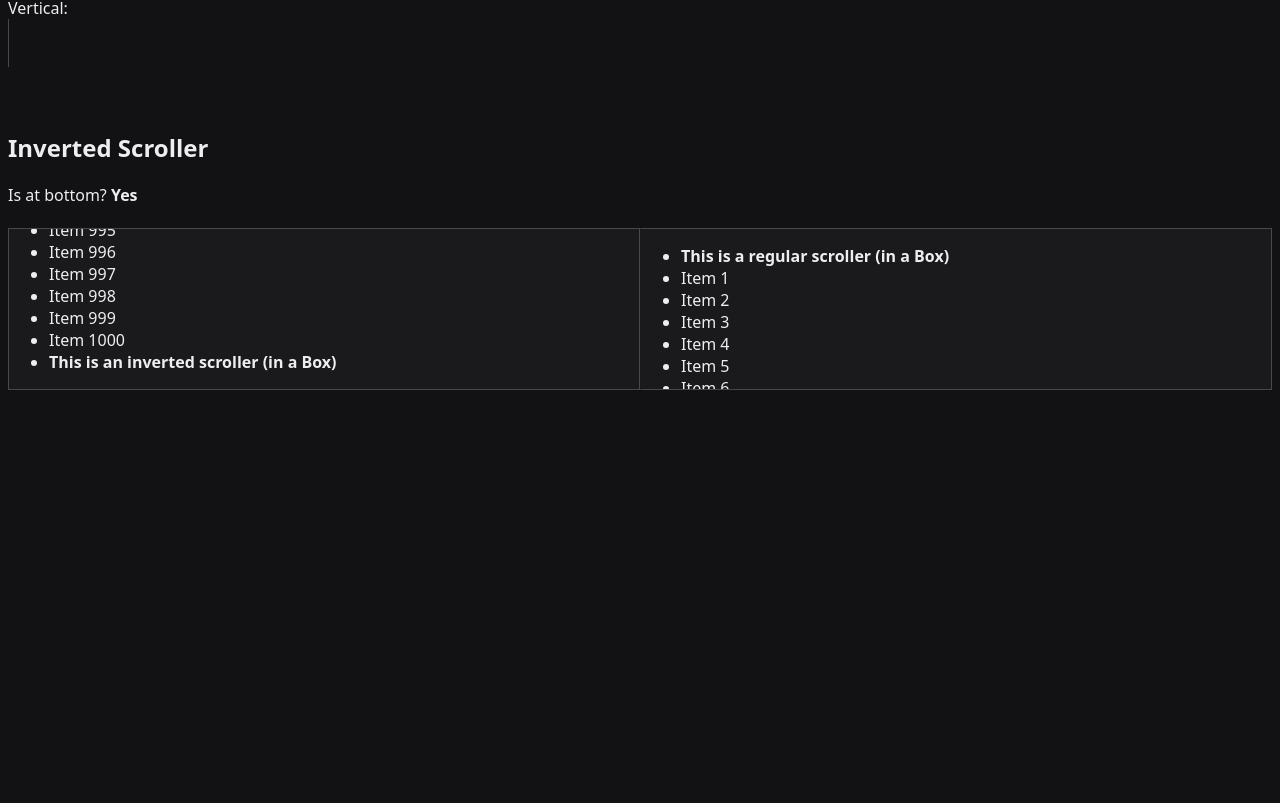
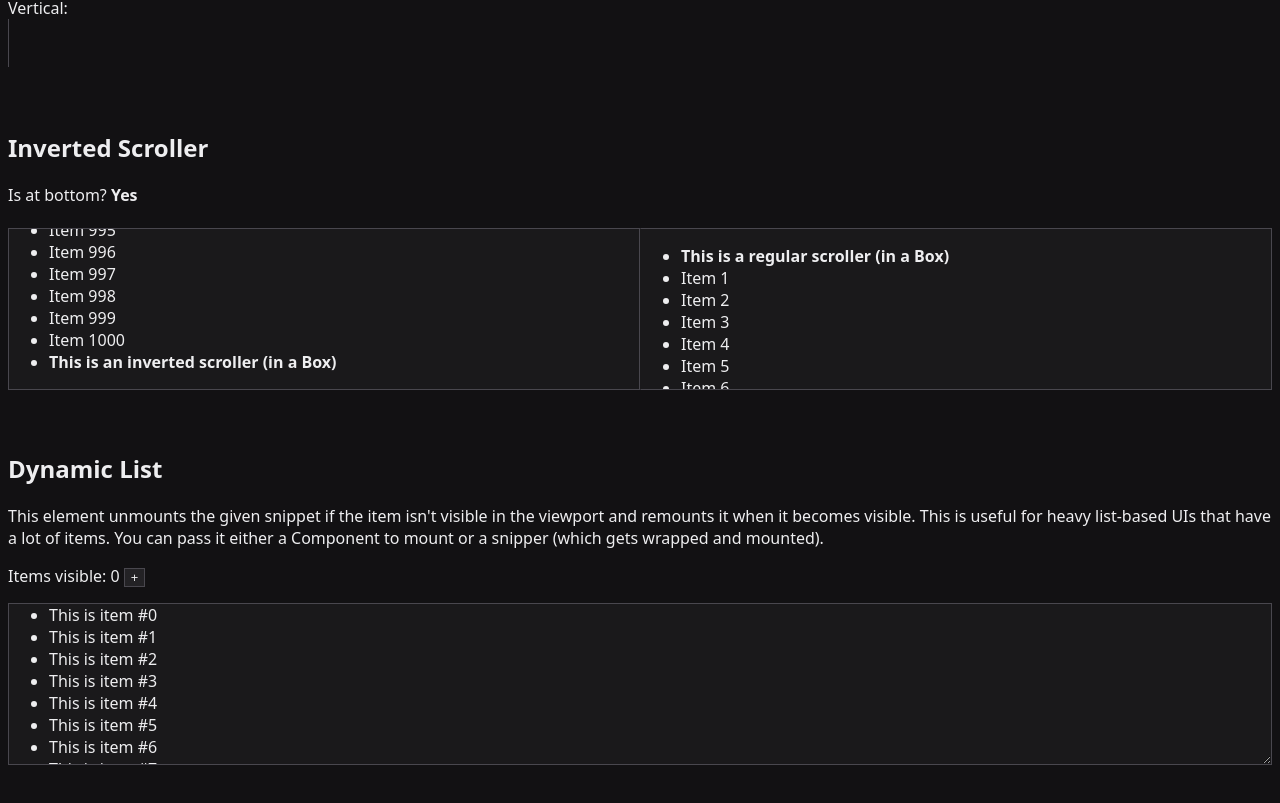
Before and after one commit to Casterlabs/casterlabs-ui, a SvelteKit app: page / in a window 1280 px wide. Shown: the part 1191-1994 px from the top of the page. Before the commit the page ends 1785 px from the top, so only its background shows below. Built offline with nearby package versions, Linux system fonts and the light colour scheme.

Commit message:
Dynamic list!

```diff
--- /dev/null
+++ b/src/lib/components/DynamicList.svelte
@@ -0,0 +1,166 @@
+<script lang="ts">
+	import { NumericalIdGenerator, type Id } from '$lib/ids.js';
+	import { mount, onMount, unmount, type Component, type Snippet } from 'svelte';
+
+	const ID_ATTR = 'data-clui-list-item-id';
+	const ID_GENERATOR = new NumericalIdGenerator();
+
+	declare type ItemData = any;
+
+	declare type ItemRenderer = Component<() => ItemData, any, any> | Snippet<[ItemData]>;
+
+	interface Props {
+		itemsVisible?: number;
+		startWith?: ItemData[];
+		itemRenderer: ItemRenderer;
+	}
+
+	let { itemRenderer, startWith, itemsVisible = $bindable(0) }: Props = $props();
+
+	let unorderedList: HTMLElement;
+	let observer: IntersectionObserver;
+
+	let allItems: Record<Id, TrackedItem> = {};
+	let visibleItems: Record<Id, TrackedItem> = {};
+	let hiddenItems: Record<Id, TrackedItem> = {};
+
+	class TrackedItem {
+		public id: Id;
+
+		public data: ItemData;
+		private li: HTMLLIElement;
+		private component?: Record<string, any>;
+
+		constructor(li: HTMLLIElement, data: ItemData) {
+			this.id = ID_GENERATOR.generate();
+			this.data = data;
+
+			this.li = li;
+			this.li.setAttribute(ID_ATTR, this.id);
+
+			allItems[this.id] = this;
+		}
+
+		get mounted() {
+			return this.component ? true : false;
+		}
+
+		public mount(intro?: boolean): void {
+			if (this.component) {
+				// console.debug(`[ListRenderer | ${this.id}]`, 'Element is already mounted!');
+				return;
+			}
+			// console.debug(`[ListRenderer | ${this.id}]`, 'Mounting element.');
+
+			visibleItems[this.id] = this;
+			delete hiddenItems[this.id];
+
+			this.li.style.height = 'auto';
+
+			this.component = mount(itemRenderer, {
+				target: this.li,
+				props: () => this.data,
+				intro: intro
+			});
+		}
+
+		public unmount(height: number): void {
+			if (!this.component) {
+				// console.debug(`[ListRenderer | ${this.id}]`, "Element isn't mounted!");
+				return;
+			}
+			// console.debug(`[ListRenderer | ${this.id}]`, 'Unmounting element.');
+
+			delete visibleItems[this.id];
+			hiddenItems[this.id] = this;
+
+			this.li.style.height = height + 'px';
+
+			unmount(this.component, {
+				outro: false
+			});
+			this.component = undefined;
+		}
+
+		public destroy() {
+			this.unmount(0);
+
+			delete allItems[this.id];
+			delete visibleItems[this.id];
+			delete hiddenItems[this.id];
+
+			observer.unobserve(this.li);
+			this.li.remove();
+		}
+	}
+
+	onMount(() => {
+		const callback: IntersectionObserverCallback = (entries) => {
+			entries.forEach((entry) => {
+				const id = (entry.target as HTMLLIElement).getAttribute(ID_ATTR) as string;
+				const isVisible = entry.isIntersecting;
+
+				if (isVisible) {
+					const trackedItem = hiddenItems[id];
+					if (!trackedItem) return; // Already mounted.
+
+					trackedItem.mount();
+				} else {
+					const trackedItem = visibleItems[id];
+					if (!trackedItem) return; // Already unmounted.
+
+					const height = entry.boundingClientRect.height; // The height of the element when it is fully visible.
+					trackedItem.unmount(height);
+				}
+
+				itemsVisible = Object.keys(visibleItems).length;
+			});
+		};
+
+		observer = new IntersectionObserver(callback, {
+			root: unorderedList
+		});
+
+		startWith?.forEach(addItem);
+
+		return () => {
+			observer.disconnect();
+
+			for (const item of Object.values(visibleItems)) {
+				// console.debug("We're going away! Unmounting:", item.id);
+				item.unmount(0);
+			}
+		};
+	});
+
+	export function addItem(data: ItemData) {
+		const li = document.createElement('li');
+		const tracked = new TrackedItem(li, data);
+
+		unorderedList.appendChild(li);
+		tracked.mount(true);
+		observer.observe(li);
+	}
+
+	/**
+	 * Note that this function is useless if `data` is an object. It is only recommended to use this function if you're using some form of identifier, such as a string or a number.
+	 */
+	export function removeItem(data: ItemData) {
+		for (const tracked of Object.values(allItems)) {
+			if (tracked.data === data) {
+				tracked.destroy();
+				return;
+			}
+		}
+	}
+</script>
+
+<ul bind:this={unorderedList}></ul>
+
+<style>
+	ul {
+		overflow-y: auto;
+		height: 100%;
+		margin: 0;
+	}
+</style>
--- /dev/null
+++ b/src/lib/ids.ts
@@ -0,0 +1,17 @@
+export declare type Id = any;
+
+export declare interface IdGenerator {
+	generate(): Id;
+}
+
+export class NumericalIdGenerator implements IdGenerator {
+	private idx: number;
+
+	constructor() {
+		this.idx = 0;
+	}
+
+	generate(): number {
+		return this.idx++;
+	}
+}
--- a/src/lib/index.ts
+++ b/src/lib/index.ts
@@ -1,5 +1,6 @@
 export { default as Box } from '$lib/components/Box.svelte';
 export { default as Button } from '$lib/components/Button.svelte';
 export { default as Divider } from '$lib/components/Divider.svelte';
+export { default as DynamicList } from '$lib/components/DynamicList.svelte';
 export { default as Input } from '$lib/components/Input.svelte';
 export { default as InvertedScroller } from '$lib/components/InvertedScroller.svelte';
--- a/src/routes/+page.svelte
+++ b/src/routes/+page.svelte
@@ -1,7 +1,8 @@
 <script lang="ts">
-	import { Box, Button, Divider, Input, InvertedScroller } from '$lib/index.js';
+	import { Box, Button, Divider, Input, InvertedScroller, DynamicList } from '$lib/index.js';
 
 	const SCROLL_ITEMS = 1000;
+	const DYNAMIC_STARTING_ITEMS = 100;
 
 	let numberInputValue = 0;
 	let numberInputStep = 1;
@@ -14,6 +15,10 @@
 
 	let isScrollerAtBottom = true;
 	let scroller: InvertedScroller;
+
+	let dynamicList: DynamicList;
+	let dynamicListItemIdx = DYNAMIC_STARTING_ITEMS;
+	let dynamicListItemsVisible = 0;
 </script>
 
 <h1>Casterlabs UI Test Page</h1>
@@ -26,7 +31,7 @@ Page Zoom:
 	placeholder="16"
 	borderless
 	style="width: 8ch;"
-	oninput={(e) => {
+	oninput={(e: Event) => {
 		// @ts-ignore
 		const newValue = e.target.value ?? 16;
 		document.documentElement.style.fontSize = newValue + 'px';
@@ -40,7 +45,7 @@ Roundness:
 	placeholder="0"
 	borderless
 	style="width: 8ch;"
-	oninput={(e) => {
+	oninput={(e: Event) => {
 		// @ts-ignore
 		const newValue = e.target.value ?? 4;
 		// @ts-ignore
@@ -185,6 +190,40 @@ Is at bottom?
 	</Box>
 </div>
 
+<h2>Dynamic List</h2>
+
+<p>
+	This element unmounts the given snippet if the item isn't visible in the viewport and remounts it
+	when it becomes visible. This is useful for heavy list-based UIs that have a lot of items. You can
+	pass it either a Component to mount or a snipper (which gets wrapped and mounted).
+</p>
+
+<p>
+	Items visible: {dynamicListItemsVisible}
+	<Button
+		onclick={() => {
+			dynamicList.addItem(dynamicListItemIdx++);
+		}}
+	>
+		+
+	</Button>
+</p>
+
+<Box
+	style="flex: 1; height: 10rem; padding: 0; overflow:hidden;"
+	sides={['top', 'bottom', 'left', 'right']}
+	resize="horizontal"
+>
+	<DynamicList
+		bind:this={dynamicList}
+		startWith={Array.from(Array(DYNAMIC_STARTING_ITEMS).keys())}
+		bind:itemsVisible={dynamicListItemsVisible}
+	>
+		{#snippet itemRenderer(num: number)}
+			This is item #{num}
+		{/snippet}
+	</DynamicList>
+</Box>
 <br />
 <br />
 <br />
```
